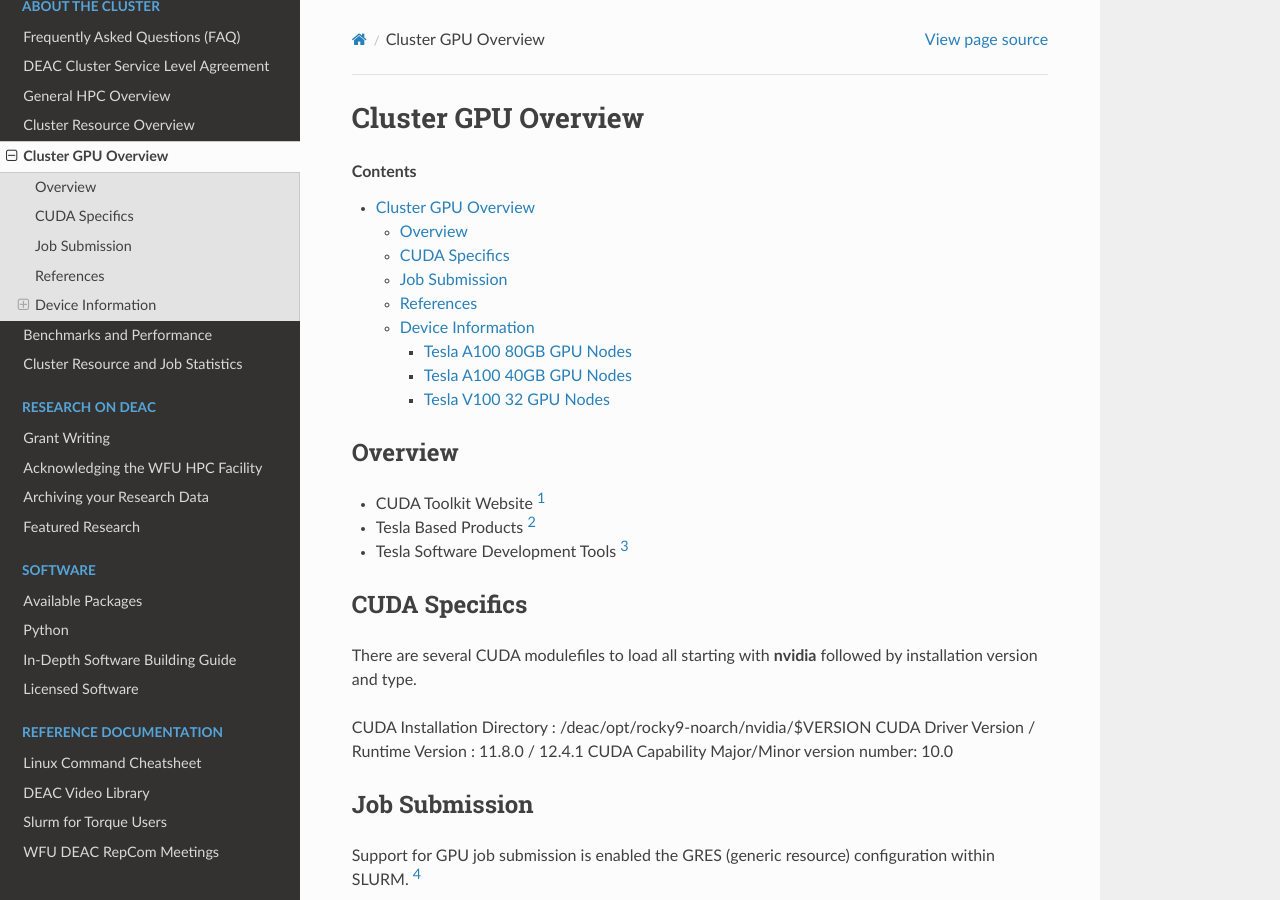
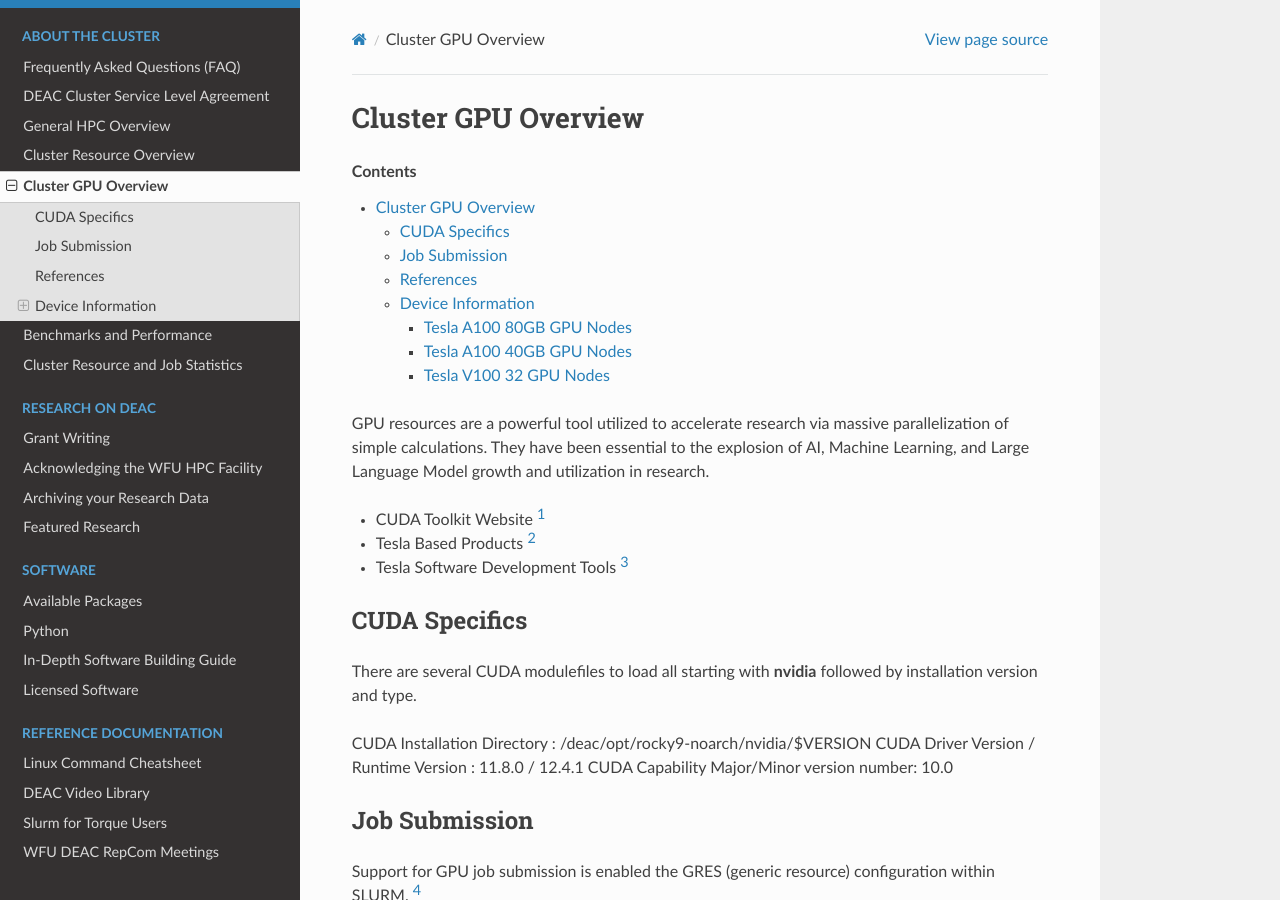
Before and after one commit to WFU-HPC/deac-docs, a Sphinx documentation site: the page built from source/cluster-gpu.rst, in a window 1280 px wide and 900 px high. Built offline with Sphinx 7.4.7 and the Read the Docs theme 2.0.0, drawn with Linux system fonts in a browser that asks for light colours.

Commit message:
Updating wiki

```diff
--- a/source/cluster-general_overview.rst
+++ b/source/cluster-general_overview.rst
@@ -78,7 +78,7 @@ DEAC GPU Nodes
 
 DEAC Cluster GPU nodes are refreshed as required based upon user demand. Each node is targetted for retirement after 5 years, but the GPU cards within may be used for longer, depending upon their relevance. Similar to our Compute Nodes, each GPU Node may have a varying number of resources, including GPU Card type and number available. When requesting specific GPU types, this could limit what nodes are able to meet your request.
 
-For more information, look at the :ref:<sec.cluster_gpu> page, or feel free to contact the HPC Team.
+For more information, look at the :ref:<sec.cluster-gpu> page, or feel free to contact the HPC Team.
 
 DEAC Persistent Storage
 -----------------------
--- a/source/cluster-gpu_resources.rst
+++ b/source/cluster-gpu.rst
@@ -1,4 +1,4 @@
-.. _sec.cluster_gpu:
+.. _sec.cluster-gpu:
 
 ====================
 Cluster GPU Overview
@@ -8,16 +8,14 @@ Cluster GPU Overview
    :depth: 3
 ..
 
-
-Overview
-========
+GPU resources are a powerful tool utilized to accelerate research via massive parallelization of simple calculations. They have been essential to the explosion of AI, Machine Learning, and Large Language Model growth and utilization in research.
 
 -  CUDA Toolkit Website [1]_
 -  Tesla Based Products [2]_
 -  Tesla Software Development Tools [3]_
 
 
-.. _sec.cluster_gpu.cuda:
+.. _sec.cluster-gpu.cuda:
 
 CUDA Specifics
 ==============
@@ -29,7 +27,7 @@ CUDA Driver Version / Runtime Version : 11.8.0 / 12.4.1
 CUDA Capability Major/Minor version number: 10.0
 
 
-.. _sec.cluster_gpu.jobsub:
+.. _sec.cluster-gpu.jobsub:
 
 Job Submission
 ==============
@@ -38,7 +36,7 @@ Support for GPU job submission is enabled the GRES (generic resource) configurat
 
 Users must submit all GPU jobs to the **gpu** partition, and request a minimum of one GPU to successfully start.
 
-.. _sec.cluster_gpu.references:
+.. _sec.cluster-gpu.references:
 
 References
 ==========
@@ -60,12 +58,17 @@ References
    https://slurm.schedmd.com/gres.html
 
 
-.. _sec.cluster_gpu.devinfo:
+.. _sec.cluster-gpu.devinfo:
 
 Device Information
 ==================
 
-.. _sec.cluster_gpu.devinfo.a10080gb:
+.. #############################################################################
+.. #############################################################################
+.. #############################################################################
+.. #############################################################################
+
+.. _sec.cluster-gpu.devinfo.a10080gb:
 
 Tesla A100 80GB GPU Nodes
 -------------------------
@@ -137,7 +140,12 @@ Tesla A100 80GB GPU Nodes
  deviceQuery, CUDA Driver = CUDART, CUDA Driver Version = 12.4, CUDA Runtime Version = 12.4, NumDevs = 4, Device0 = NVIDIA A100 80GB PCIe, Device1 = NVIDIA A100 80GB PCIe, Device2 = NVIDIA A100 80GB PCIe, Device3 = NVIDIA A100 80GB PCIe Result = PASS
 
 
-.. _sec.cluster_gpu.devinfo.a10040gb:
+.. #############################################################################
+.. #############################################################################
+.. #############################################################################
+.. #############################################################################
+
+.. _sec.cluster-gpu.devinfo.a10040gb:
 
 Tesla A100 40GB GPU Nodes
 -------------------------
@@ -209,7 +217,12 @@ Tesla A100 40GB GPU Nodes
  deviceQuery, CUDA Driver = CUDART, CUDA Driver Version = 12.4, CUDA Runtime Version = 12.4, NumDevs = 4, Device0 = NVIDIA A100-PCIE-40GB, Device1 = NVIDIA A100-PCIE-40GB, Device2 = NVIDIA A100-PCIE-40GB, Device3 = NVIDIA A100-PCIE-40GB Result = PASS
 
 
-.. _sec.cluster_gpu.devinfo.v10032gb:
+.. #############################################################################
+.. #############################################################################
+.. #############################################################################
+.. #############################################################################
+
+.. _sec.cluster-gpu.devinfo.v10032gb:
 
 Tesla V100 32 GPU Nodes
 -----------------------
@@ -280,6 +293,11 @@ Tesla V100 32 GPU Nodes
 
  deviceQuery, CUDA Driver = CUDART, CUDA Driver Version = 12.4, CUDA Runtime Version = 12.4, NumDevs = 4, Device0 = Tesla V100-PCIE-32GB, Device1 = Tesla V100-PCIE-32GB, Device2 = Tesla V100-PCIE-32GB, Device3 = Tesla V100-PCIE-32GB Result = PASS
 
+
+.. #############################################################################
+.. #############################################################################
+.. #############################################################################
+.. #############################################################################
 
 * From gpu-v100-0[2-3] V100 32GB (Legacy Architecture) nodes:
 
@@ -366,3 +384,8 @@ Tesla V100 32 GPU Nodes
  > Peer access from Tesla V100-PCIE-32GB (GPU5) -> Tesla V100-PCIE-32GB (GPU4) : Yes
 
  deviceQuery, CUDA Driver = CUDART, CUDA Driver Version = 12.4, CUDA Runtime Version = 12.4, NumDevs = 6, Device0 = Tesla V100-PCIE-32GB, Device1 = Tesla V100-PCIE-32GB, Device2 = Tesla V100-PCIE-32GB, Device3 = Tesla V100-PCIE-32GB, Device4 = Tesla V100-PCIE-32GB, Device5 = Tesla V100-PCIE-32GB Result = PASS
+
+.. #############################################################################
+.. #############################################################################
+.. #############################################################################
+.. #############################################################################
--- a/source/cluster-hardware.rst
+++ b/source/cluster-hardware.rst
@@ -43,7 +43,7 @@ Compute Nodes
 GPU Nodes
 ---------
 
-For in-depth GPU information, see `Information:GPU_Computing </Information:GPU_Computing>`__
+For more in-depth GPU information, see the :ref:<sec.cluster-gpu> page, or feel free to contact the HPC Team.
 
 *  2 - Penguin Computing Altus (64 cores):
 	*  4 -  ** A100 80GB** GPU Cards
--- a/source/index.rst
+++ b/source/index.rst
@@ -116,7 +116,7 @@ There are three primary methods in which users connect to the cluster:
     The following documents have content, but need to be converted to reStructuredText:
     * cluster-general_overview
     * cluster-hardware
-    * cluster-gpu_resources
+    * cluster-gpu
     * cluster-performance
     * research-archiving
     * research-starting_new
@@ -137,7 +137,7 @@ Table of Contents
    cluster-sla
    cluster-general_overview
    cluster-hardware
-   cluster-gpu_resources
+   cluster-gpu
    cluster-performance
    cluster-stats
 
```
